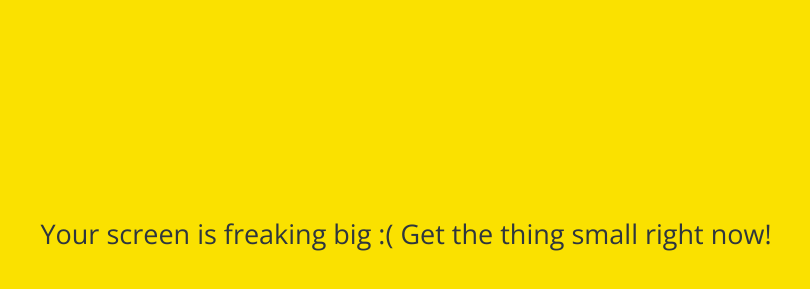
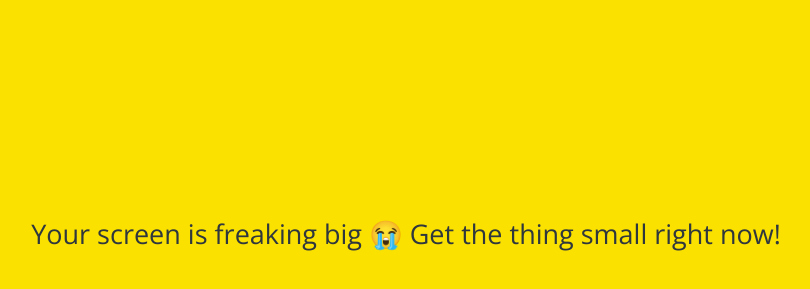
Before and after one commit to cws0316/2020_kakao_clone, a plain HTML site: page friends.html in a window 1280 px wide. Shown: the part 167-456 px from the top of the page, without its empty margins (234-1044 px from the left). Drawn offline with nearby package versions, Linux system fonts and the light colour scheme.

Commit message:
added 😭

```diff
--- a/friends.html
+++ b/friends.html
@@ -115,7 +115,7 @@
     </div>
 
     <div id="no-mobile">
-      <span>Your screen is freaking big :( Get the thing small right now!</span>
+      <span>Your screen is freaking big 😭 Get the thing small right now!</span>
     </div>
 
     <script
```
